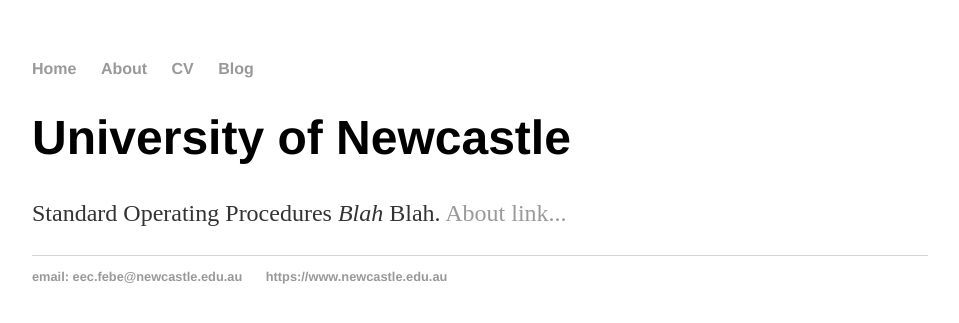
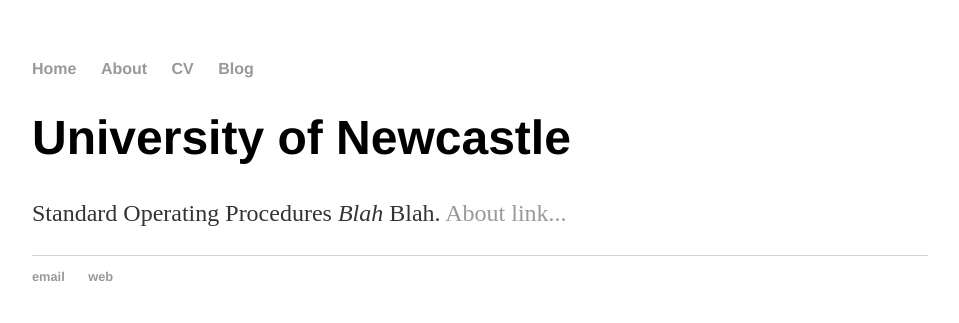
Before and after one commit to hannekum/hannekum.github.io, a Jekyll site: the page built from index.html, in a window 1280 px wide. Shown: the top 323 px of the page, without its empty margins (160-1119 px from the left). Built offline with Jekyll 4.4.1, drawn with Linux system fonts in a browser that asks for light colours.

Commit message:
Update default.html

```diff
--- a/_layouts/default.html
+++ b/_layouts/default.html
@@ -21,8 +21,8 @@
 			</div><!-- /.container -->
 			<footer>
 	    		<ul>
-	        		<li><a href="mailto:eec.febe@newcastle.edu.au">email: eec.febe@newcastle.edu.au</a></li>
-	        		<li><a href="https://www.newcastle.edu.au">https://www.newcastle.edu.au</a></li>
+	        		<li><a href="mailto:eec.febe@newcastle.edu.au">email</a></li>
+	        		<li><a href="https://www.newcastle.edu.au/about-uon/governance-and-leadership/faculties-and-schools/faculty-of-engineering-and-built-environment/school-of-electrical-engineering-and-computing">web</a></li>
 				</ul>
 			</footer>
 		</body>
```
